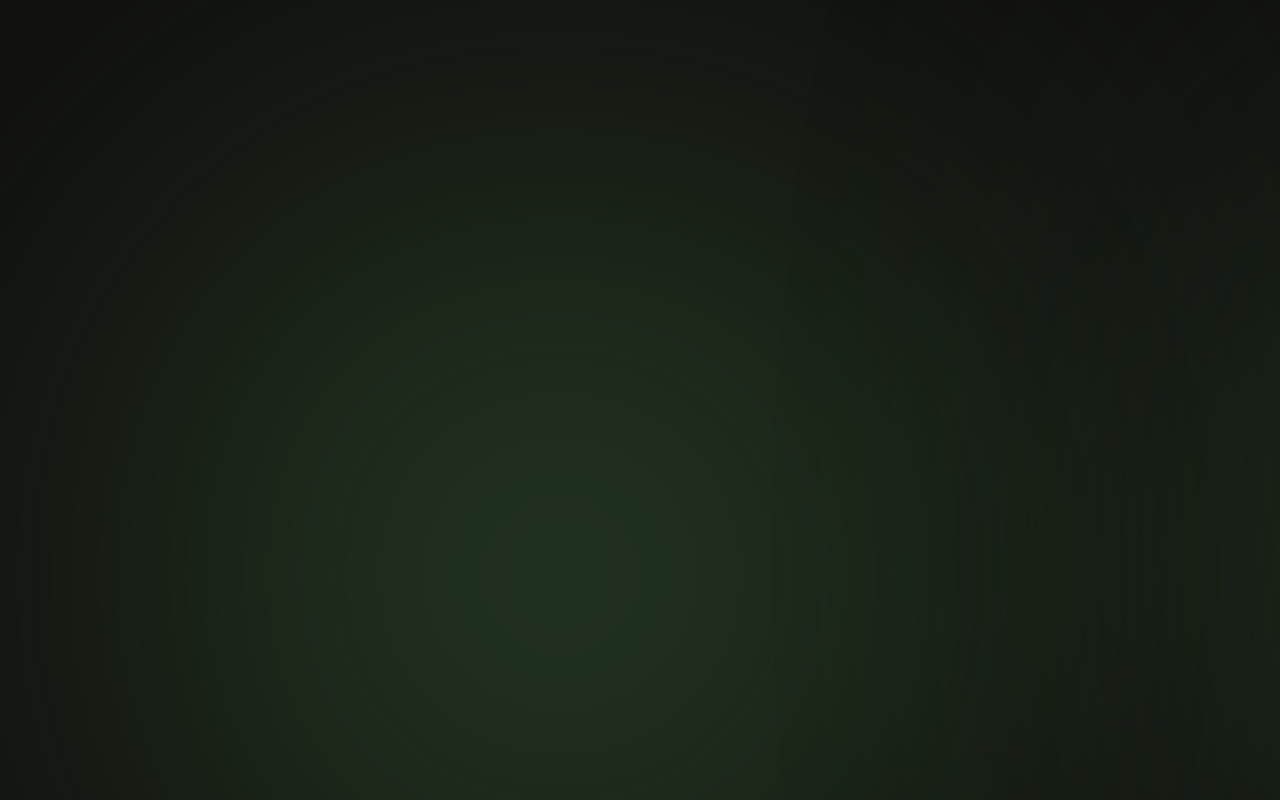
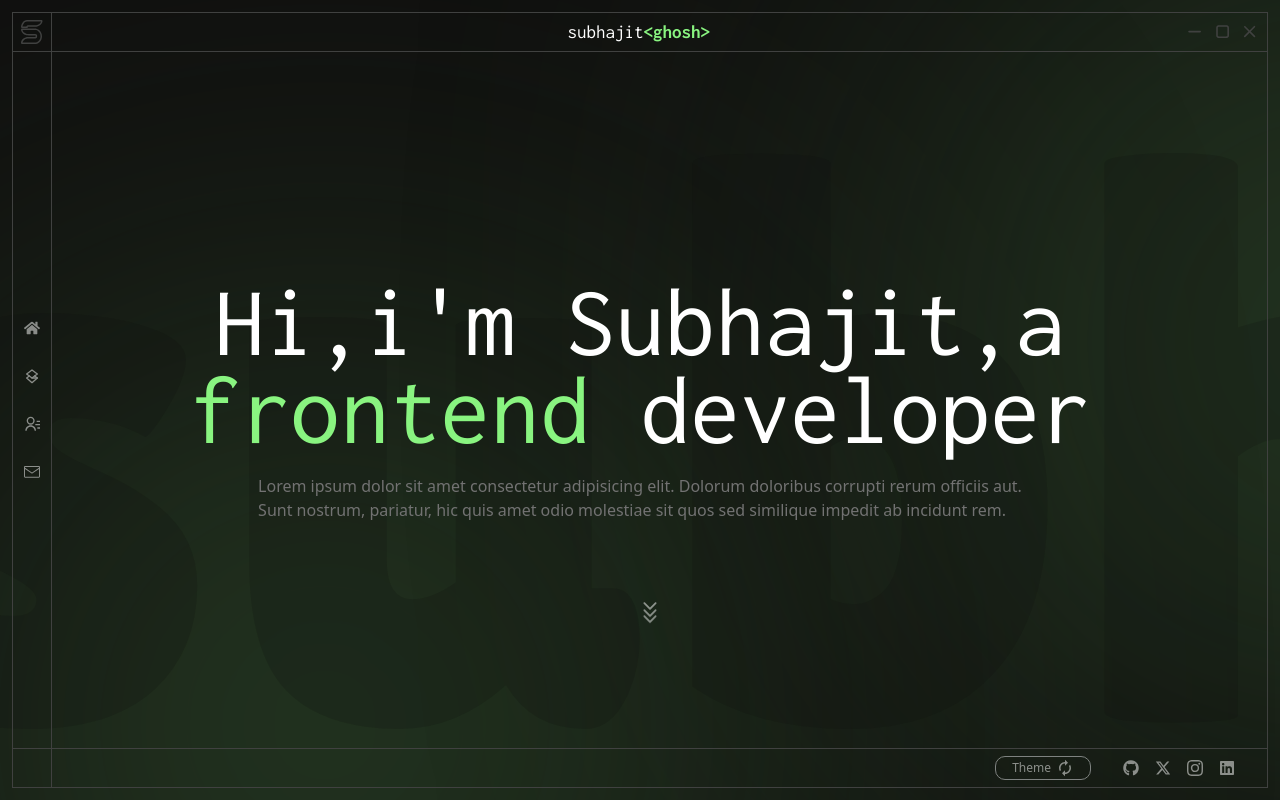
Before and after one commit to subhajitorrin/orrin-portpolio, a React (Create React App) app: page / in a window 1280 px wide. Shown: the top 800 px of the page. Built offline with nearby package versions, Linux system fonts and the light colour scheme; a web font is replaced by a local one.

Commit message:
scroll arrow

```diff
--- a/src/App.css
+++ b/src/App.css
@@ -32,3 +32,40 @@ body {
 .nato {
   font-family: "Noto Serif", serif;
 }
+
+.arrow {
+  position: relative;
+  width: 0;
+  height: 0;
+  border-left: 10px solid transparent;
+  border-right: 10px solid transparent;
+  border-top: 10px solid transparent;
+  opacity: 1;
+}
+
+.arrow1 {
+  animation: arrowScroll 3s infinite cubic-bezier(0.23, 1, 0.32, 1);
+  animation-delay: 1.1s;
+}
+.arrow2 {
+  animation: arrowScroll 3s infinite cubic-bezier(0.23, 1, 0.32, 1);
+  animation-delay: 1.3s;
+}
+.arrow3 {
+  animation: arrowScroll 3s infinite cubic-bezier(0.23, 1, 0.32, 1);
+  animation-delay: 1.5s;
+}
+
+@keyframes arrowScroll {
+  0% {
+    opacity: 0;
+    transform: translateY(-10px);
+  }
+  50% {
+    opacity: 1;
+  }
+  100% {
+    opacity: 0;
+    transform: translateY(20px);
+  }
+}
--- a/src/App.jsx
+++ b/src/App.jsx
@@ -7,7 +7,7 @@ import Home from "./components/Home";
 import LocomotiveScroll from "locomotive-scroll";
 
 function App() {
-  const [progress, setProgress] = useState(0);
+  const [progress, setProgress] = useState(100);
   const locomotiveScroll = new LocomotiveScroll();
   useEffect(() => {
     const interval = setInterval(() => {
--- a/src/components/Section1.jsx
+++ b/src/components/Section1.jsx
@@ -1,19 +1,17 @@
-import React from "react";
+import gsap from "gsap";
+import React, { useEffect, useRef } from "react";
+import { IoIosArrowDown } from "react-icons/io";
 function Section1() {
   return (
     <div className=" h-screen w-full flex items-center justify-center flex-col gap-5 select-none ">
       <div className=" w-full h-[900px] absolute overflow-hidden flex  z-[1] top-[-20%]">
         <div className="infiniteScrollHz">
-          <h1
-            className="text-[50rem] whitespace-nowrap text-[#10110F] lilita opacity-[.2]"
-          >
+          <h1 className="text-[50rem] whitespace-nowrap text-[#10110F] lilita opacity-[.2]">
             subhajit
           </h1>
         </div>
         <div className="infiniteScrollHz">
-          <h1
-            className="text-[50rem] whitespace-nowrap text-[#10110F] lilita opacity-[.2]"
-          >
+          <h1 className="text-[50rem] whitespace-nowrap text-[#10110F] lilita opacity-[.2]">
             subhajit
           </h1>
         </div>
@@ -29,6 +27,17 @@ function Section1() {
           hic quis amet odio molestiae sit quos sed similique impedit ab
           incidunt rem.
         </p>
+        <div className="absolute bottom-[5rem] h-[150px]  text-white opacity-[.5]">
+          <div className="mt-[-1px] arrow arrow1">
+            <IoIosArrowDown className="text-[20px]" />
+          </div>
+          <div className="mt-[-1px] arrow arrow2">
+            <IoIosArrowDown className="text-[20px]" />
+          </div>
+          <div className="mt-[-1px] arrow arrow3">
+            <IoIosArrowDown className="text-[20px]" />
+          </div>
+        </div>
       </div>
     </div>
   );
```
